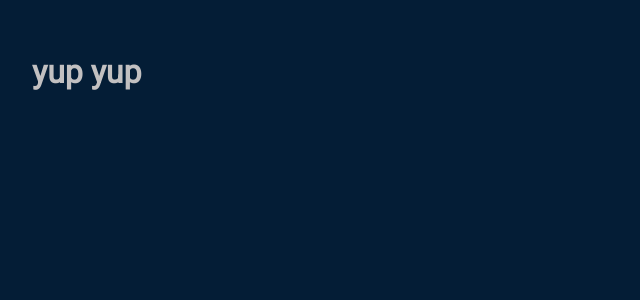
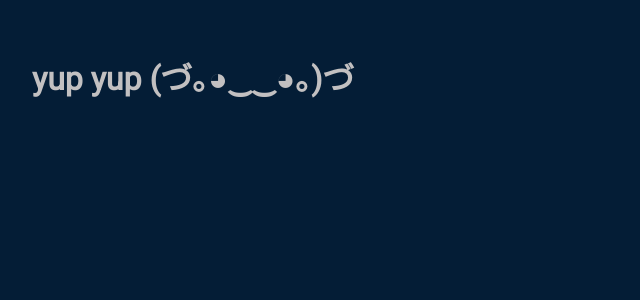
Before and after one commit to gosuhiman/yup-yup, an Angular app in the folder frontend/: page / in a window 1280 px wide. Shown: the top 300 px of the page, without its empty margins (0-640 px from the left). Built offline with nearby package versions, Linux system fonts and the light colour scheme.

Commit message:
text change

```diff
--- a/frontend/src/app/app.component.html
+++ b/frontend/src/app/app.component.html
@@ -1,4 +1,4 @@
 <header>
-  <h1>yup yup</h1>
+  <h1>yup yup (づ｡◕‿‿◕｡)づ</h1>
 </header>
 <router-outlet></router-outlet>
```
Also changed, not shown: 2 other files (tests, documents, lock files or other folders).
